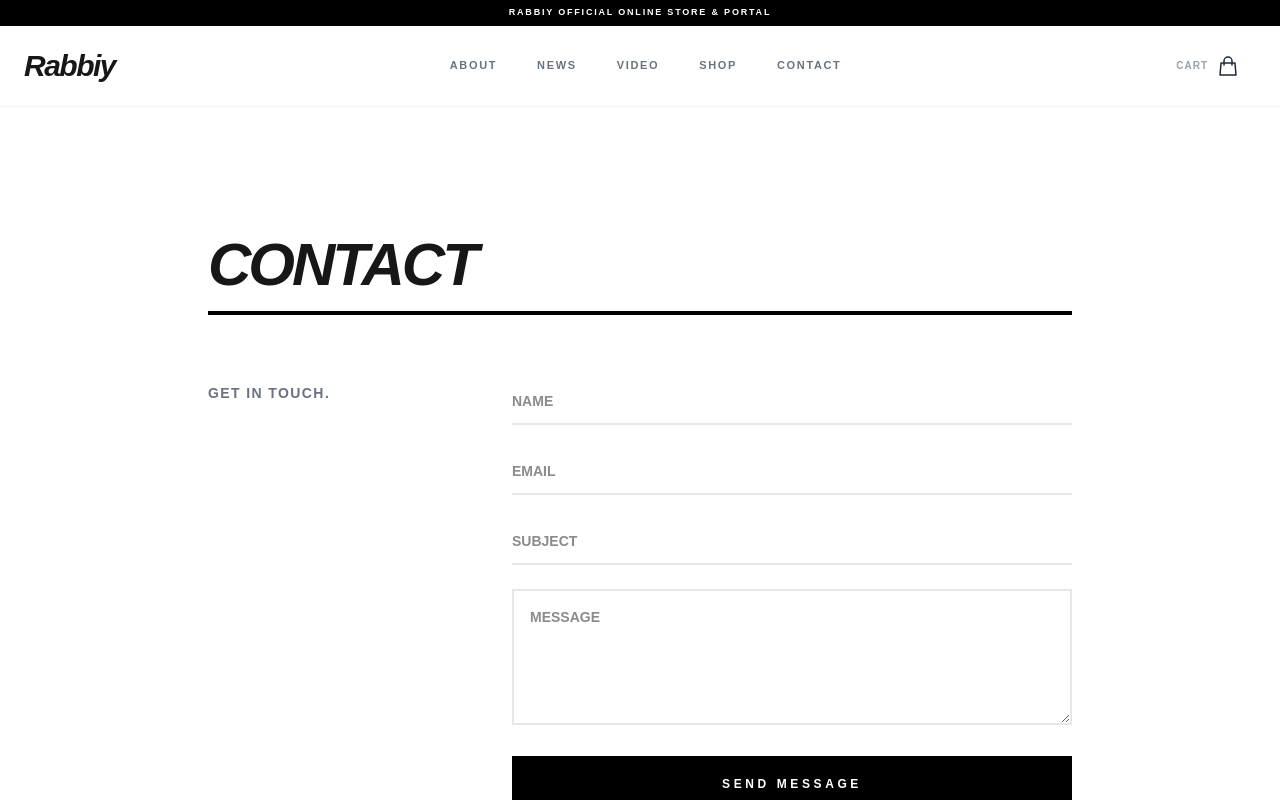
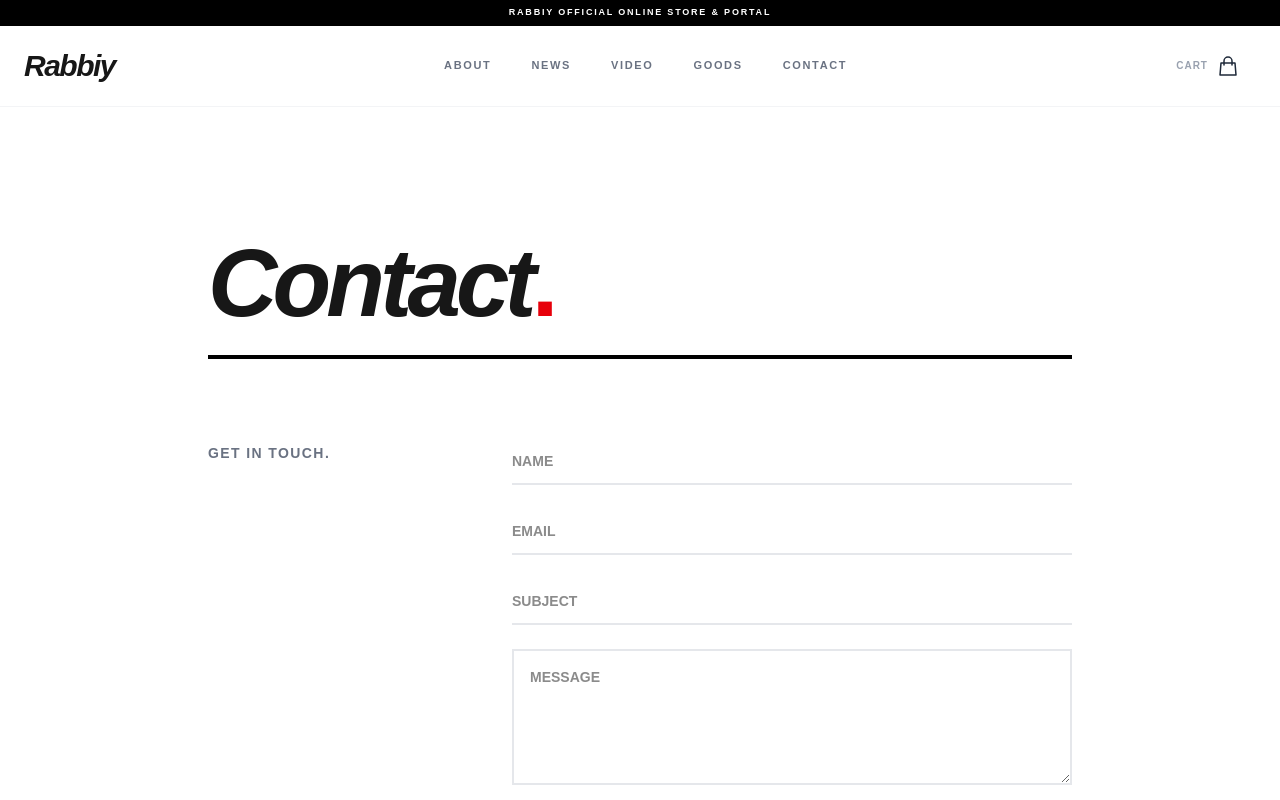
Before and after one commit to starfield321/Rabbiy-s-shop, a Next.js app: page /contact in a window 1280 px wide. Shown: the top 800 px of the page. Built offline with nearby package versions, Linux system fonts and the light colour scheme; no server answers.

Commit message:
一旦見出しの体裁を揃える

```diff
--- a/src/app/contact/page.tsx
+++ b/src/app/contact/page.tsx
@@ -21,8 +21,11 @@ export default function ContactPage() {
 
   return (
     <main className="max-w-4xl mx-auto px-4 py-16 md:py-32">
-      <div className="mb-16 border-b-4 border-black pb-4">
-        <h1 className="text-4xl md:text-6xl font-black italic tracking-tighter uppercase">Contact</h1>
+      {/* ヘッダー */}
+      <div className="mb-20 border-b-4 border-black pb-6">
+        <h1 className="text-6xl md:text-8xl font-black italic tracking-tighter leading-none">
+          Contact<span className="text-red-600 not-italic">.</span>
+        </h1>
       </div>
 
       <div className="grid grid-cols-1 md:grid-cols-12 gap-12">
--- a/src/app/news/page.tsx
+++ b/src/app/news/page.tsx
@@ -9,9 +9,14 @@ export default async function NewsListPage() {
 
   return (
     <main className="max-w-4xl mx-auto px-4 py-20">
-      <div className="mb-16 border-b-4 border-black pb-4">
-        <h1 className="text-4xl md:text-6xl font-black italic tracking-tighter uppercase">News</h1>
-        <p className="text-gray-400 text-[10px] tracking-[0.3em] mt-2">Official Information</p>
+      {/* ヘッダー */}
+      <div className="mb-20 border-b-4 border-black pb-6">
+        <h1 className="text-6xl md:text-8xl font-black italic tracking-tighter leading-none">
+            News<span className="text-red-600 not-italic">.</span>
+        </h1>
+        <p className="text-gray-400 text-[10px] font-bold tracking-[0.4em] mt-4">
+            Official Information
+        </p>
       </div>
 
       <div className="divide-y divide-gray-200">
--- a/src/components/Header.tsx
+++ b/src/components/Header.tsx
@@ -37,7 +37,7 @@ export const Header = () => {
             <Link href="/about" className="hover:text-black transition-colors">About</Link>
             <Link href="/news" className="hover:text-black transition-colors">News</Link>
             <Link href="/video" className="hover:text-black transition-colors">Video</Link>
-            <Link href="/products" className="hover:text-black transition-colors">Shop</Link>
+            <Link href="/products" className="hover:text-black transition-colors">Goods</Link>
             <Link href="/contact" className="hover:text-black transition-colors">Contact</Link>
           </nav>
 
```
